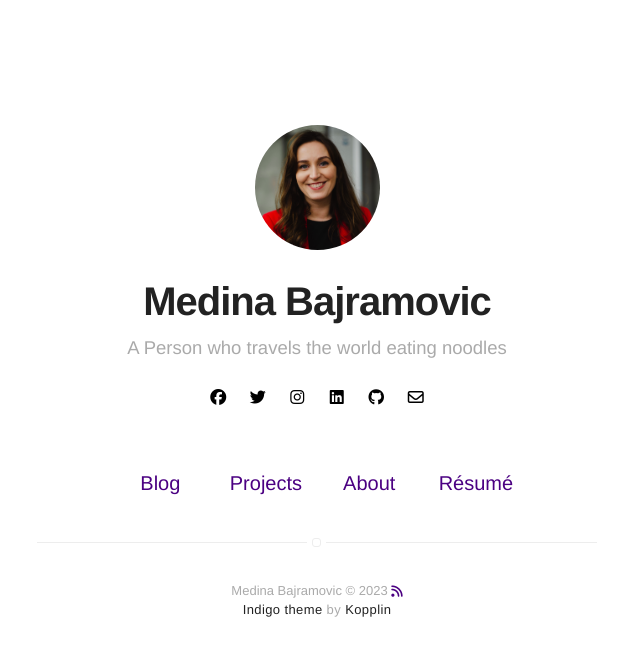
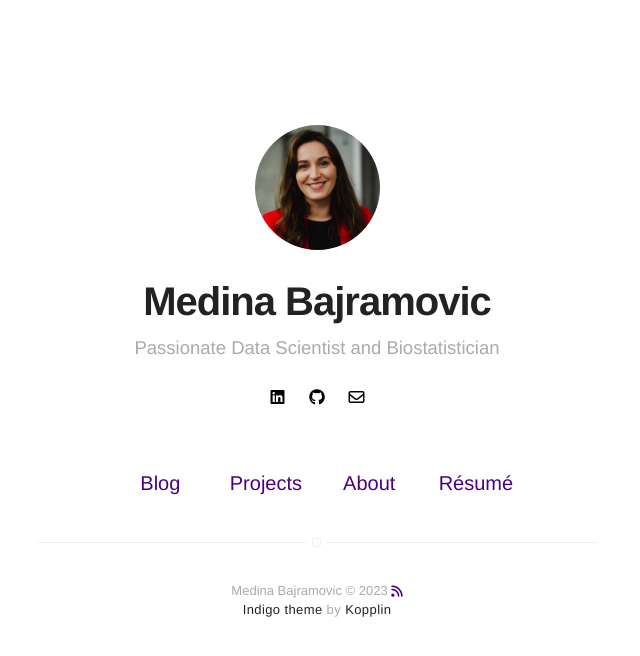
Before and after one commit to medinabaj/medinabaj.github.io, a Jekyll site: the page built from index.html, in a window 1280 px wide. Shown: the top 656 px of the page, without its empty margins (323-963 px from the left). Built offline with Jekyll 4.4.1, drawn with Linux system fonts in a browser that asks for light colours; nearby versions of some CDN libraries; part of the change alters nothing that is shown.

Commit message:
Update _config.yml

```diff
--- a/_config.yml
+++ b/_config.yml
@@ -1,6 +1,6 @@
 # main text of home
 title: Medina Bajramovic
-bio: A Person who travels the world eating noodles
+bio: Passionate Data Scientist and Biostatistician
 
 # twitter summary info
 description: A blog about technology and stuff related
@@ -20,7 +20,7 @@ resume: true
 resume-external: true
 resume-url: https://google.com/?q=my+resume
 
-url: https://sergiokopplin.github.io/indigo
+url: https://medinabaj.github.io/indigo
 # your url: https://USERNAME.github.io
 
 permalink: /:title/
@@ -34,11 +34,11 @@ disqus:
   categories: [blog, project] # only show disqus for posts that have these categories
 
 # if you don't have any of social below, comment the line
-facebook: myfacebook
-twitter: mytwitter
-instagram: myinstagram
-linkedin: mylinkedin
-github: mygithub
+#facebook: myfacebook
+#twitter: mytwitter
+#instagram: myinstagram
+linkedin: bajramovic-medina
+github: medinabaj
 email: myemail@gmail.com
 
 authors:
```
